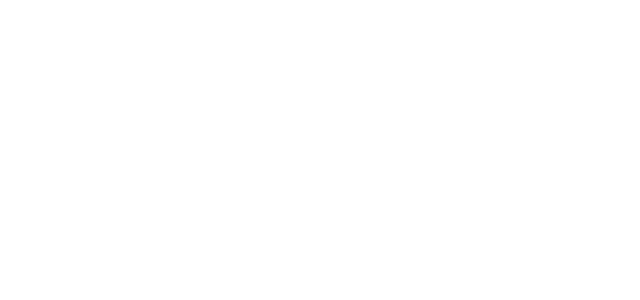
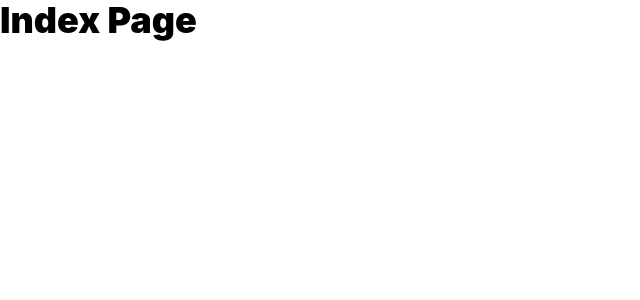
Before and after one commit to Souvikns/gibit, a React (Create React App) app: page / in a window 1280 px wide. Shown: the top 300 px of the page, without its empty margins (0-640 px from the left). Built offline with nearby package versions, Linux system fonts and the light colour scheme.

Commit message:
feat: added routing

```diff
--- a/package.json
+++ b/package.json
@@ -2,14 +2,16 @@
   "name": "client",
   "version": "0.1.0",
   "private": true,
+  "main": "./src/index.js",
   "dependencies": {
-    "@craco/craco": "^6.3.0",
+    "@craco/craco": "^5.9.0",
     "@testing-library/jest-dom": "^5.11.4",
     "@testing-library/react": "^11.1.0",
     "@testing-library/user-event": "^12.1.10",
     "react": "^17.0.2",
     "react-dom": "^17.0.2",
-    "react-scripts": "4.0.3",
+    "react-router-dom": "^5.3.0",
+    "react-scripts": "^1.1.5",
     "web-vitals": "^1.0.1"
   },
   "scripts": {
--- a/src/App.js
+++ b/src/App.js
@@ -1,9 +1,40 @@
+import React from 'react';
+import {
+  BrowserRouter as Router,
+  Switch,
+  Route,
+  useParams,
+  Redirect
+} from 'react-router-dom';
+
+import HomeView from './pages/home';
+import OrgView from './pages/org';
+
 function App() {
-  return (
-    <div className="">
-      <h1 className="text-2xl font-black">{process.env.REACT_APP_ORG_NAME}</h1>
-    </div>
-  );
+  return <Router>
+    <Switch>
+      <Route exact path="/" children={<Home />} />
+      <Route path="/:org" children={<Org />} />
+    </Switch>
+  </Router>
 }
 
+const Home = () => {
+  if (process.env.REACT_APP_ORG_NAME) {
+    return <OrgView org={process.env.REACT_APP_ORG_NAME} />
+  }
+
+  return <HomeView />
+}
+
+const Org = () => {
+  if (process.env.REACT_APP_ORG_NAME) {
+    return <Redirect to="/" />
+  }
+  const {org} = useParams();
+
+  return <OrgView org={org} />
+}
+
+
 export default App;
--- /dev/null
+++ b/src/pages/home.jsx
@@ -0,0 +1,6 @@
+import React from 'react';
+export default () => {
+  return <div>
+   <h1 className="text-4xl font-black">Index Page</h1>
+  </div>
+};
--- /dev/null
+++ b/src/pages/org.jsx
@@ -0,0 +1,7 @@
+import React from 'react';
+
+export default ({org}) => {
+  return <div>
+    <h1>{org}</h1>
+  </div>
+}
```
Also changed, not shown: 2 other files (tests, documents, lock files or other folders).
